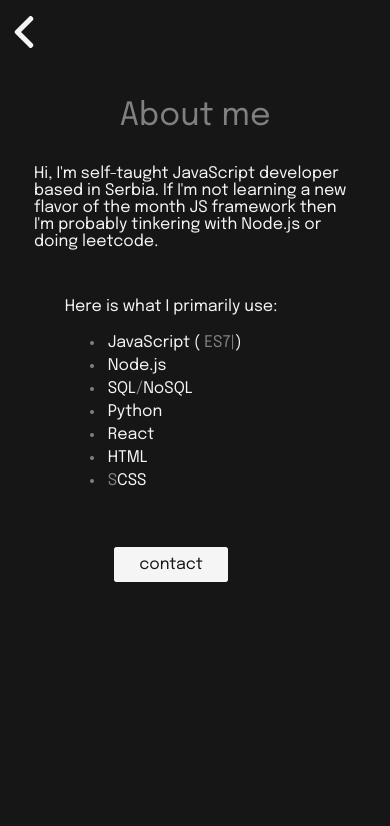
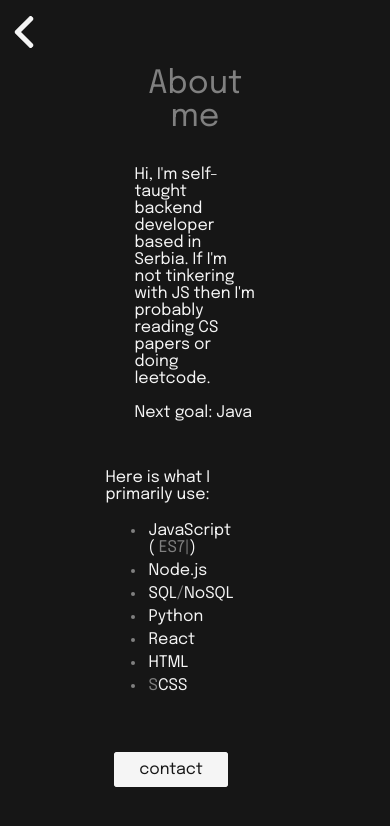
Before and after one commit to vosse/portfolio, a React (Create React App) app: page /about in a window 390 px wide. Shown: the top 826 px of the page. Built offline with nearby package versions, Linux system fonts and the light colour scheme.

Commit message:
Updated portfolio

```diff
--- a/src/Components/About.js
+++ b/src/Components/About.js
@@ -26,8 +26,9 @@ export const About = () => {
                         About me
                     </div>
                     <div className="aboutme-text">
-                        Hi, I'm self-taught JavaScript developer based in Serbia.
-                        If I'm not learning a new flavor of the month JS framework then I'm probably tinkering with Node.js or doing leetcode.
+                        Hi, I'm self-taught backend developer based in Serbia.
+                        If I'm not tinkering with JS then I'm probably reading CS papers or doing leetcode.
+                        <br></br><br></br>Next goal: Java
                     </div>
                     <div className="tech-wrapper">
                         <div className="tech-container">
--- a/src/index.css
+++ b/src/index.css
@@ -21,7 +21,6 @@ body {
 }
 
 .abt-container {
-  padding-top: 3rem;
   display: flex;
   flex-direction: column;
   justify-content: flex-start;
@@ -124,9 +123,13 @@ a {
 
 
 .aboutme-wrapper {
+  margin: 0 auto;
+  padding-top: 5rem;
   display: flex;
-  flex-direction: row;
-  padding-top: 3rem;
+  flex-direction: column;
+  justify-content: center;
+  align-items: center;
+  width: 60%;
 }
 
 
@@ -340,17 +343,6 @@ a {
     margin-right: 1.5rem;
   }
 
-  .abt-container {
-    padding-top: 0rem;
-  }
-
-  .aboutme-wrapper {
-    padding-top: 3rem;
-  }
-
-  .aboutme-container {
-    width: 90%;
-  }
 
   .aboutme-title {
     font-size: 2rem;
```
